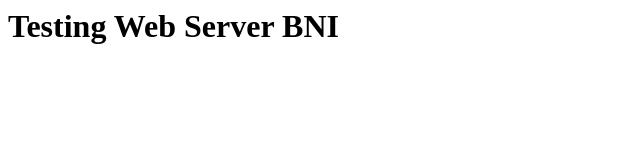
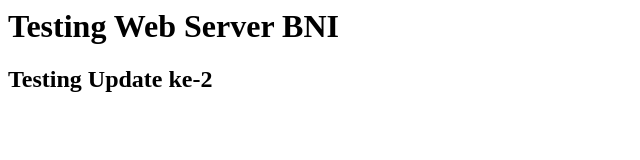
Before and after one commit to skhatomi/bnicicd, a plain HTML site: page index.html in a window 1280 px wide. Shown: the whole page, without its empty margins (0-640 px from the left). Drawn offline with Linux system fonts and the light colour scheme.

Commit message:
testing10

```diff
--- a/index.html
+++ b/index.html
@@ -3,5 +3,6 @@
 </head>
 <body>
 <h1>Testing Web Server BNI</h1>
+<h2>Testing Update ke-2</h2>
 </body>
 </HTML>
```
